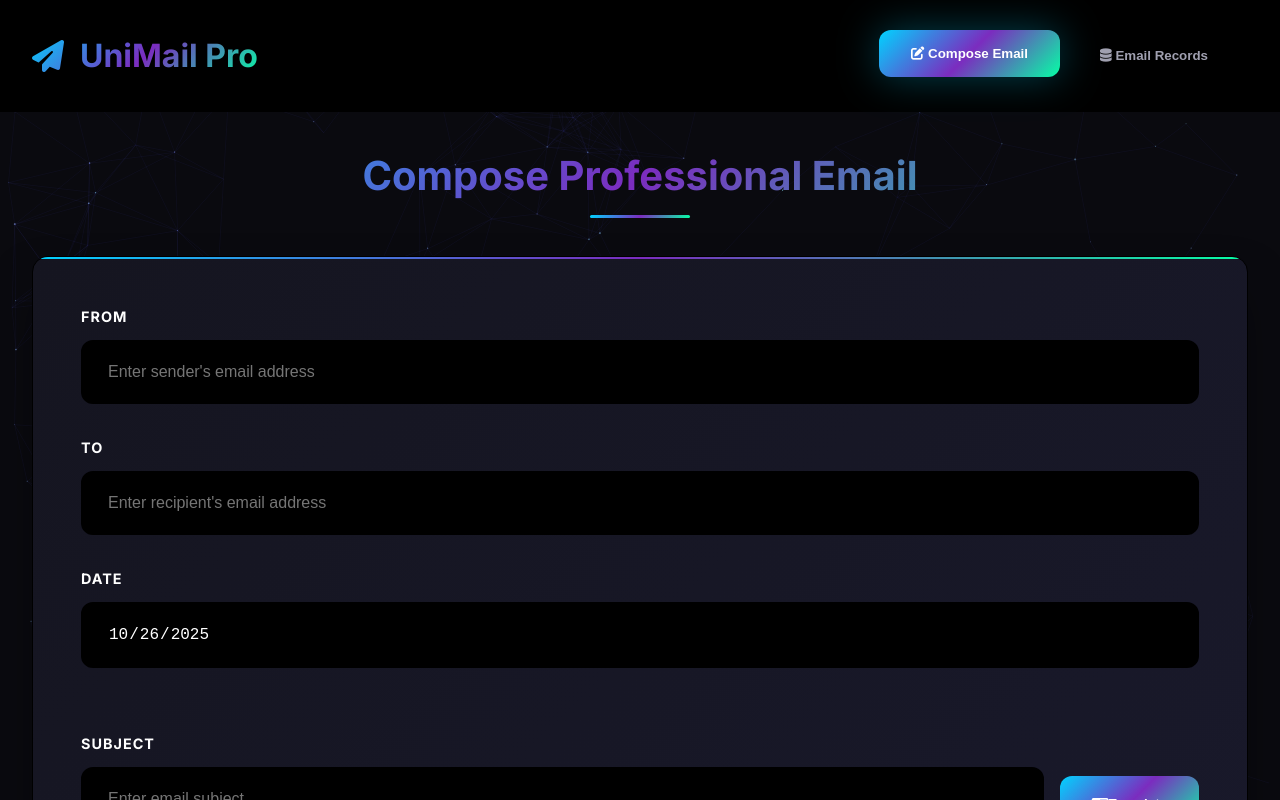
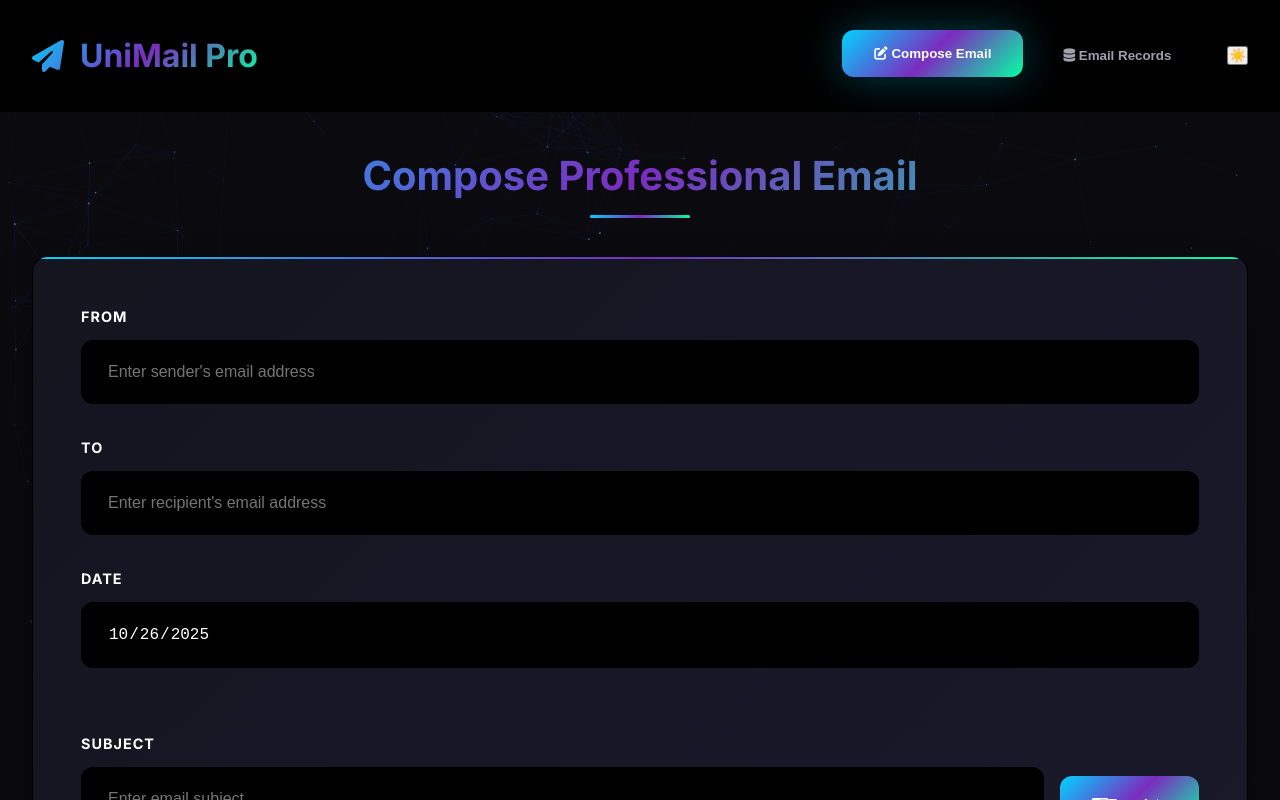
Before and after one commit to Hrishikesh-Gavai/UniMail-Pro, a React (Create React App) app: page / in a window 1280 px wide. Shown: the top 800 px of the page. Built offline with nearby package versions, Linux system fonts and the light colour scheme; no server answers.

Commit message:
Update Header.js

```diff
--- a/src/components/Header.js
+++ b/src/components/Header.js
@@ -1,6 +1,6 @@
 import React from 'react'
 
-const Header = ({ currentPage, setCurrentPage }) => {
+const Header = ({ currentPage, setCurrentPage, toggleTheme, theme }) => {
   return (
     <header className="header">
       <div className="header-content">
@@ -8,6 +8,8 @@ const Header = ({ currentPage, setCurrentPage }) => {
           <i className="fas fa-paper-plane"></i>
           UniMail Pro
         </div>
+
+        <div style={{ display: 'flex', alignItems: 'center', gap: '1rem' }}>
           <div className="nav-tabs">
             <button
               className={`nav-tab ${currentPage === 'compose' ? 'active' : ''}`}
@@ -22,6 +24,17 @@ const Header = ({ currentPage, setCurrentPage }) => {
               <i className="fas fa-database"></i> Email Records
             </button>
           </div>
+
+          {/* Theme Toggle Button */}
+          <button
+            className="theme-toggle"
+            onClick={toggleTheme}
+            aria-label="Toggle theme"
+            title={theme === 'dark' ? 'Switch to light theme' : 'Switch to dark theme'}
+          >
+            {theme === 'dark' ? '☀️' : '🌙'}
+          </button>
+        </div>
       </div>
     </header>
   )
```
Lines whose indentation alone changed are shown as unchanged.
